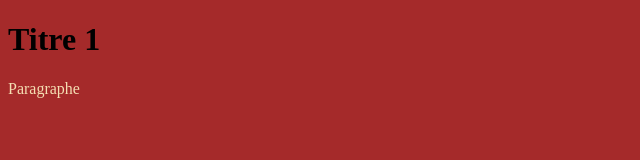
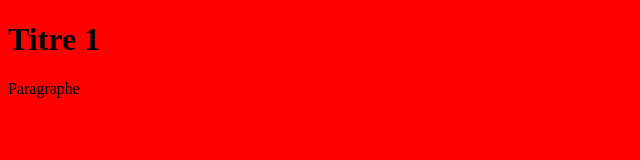
Before and after one commit to Louis-vrk/B2G1_20211217, a plain HTML site: page index.html in a window 1280 px wide. Shown: the whole page, without its empty margins (0-640 px from the left). Drawn offline with Linux system fonts and the light colour scheme.

Commit message:
changer couleur

```diff
--- a/style.css
+++ b/style.css
@@ -1,7 +1,7 @@
 body{
-    background-color: brown;
+    background-color: red;
 }
 
 p{
-    color: wheat;
+    color: black;
 }
```
